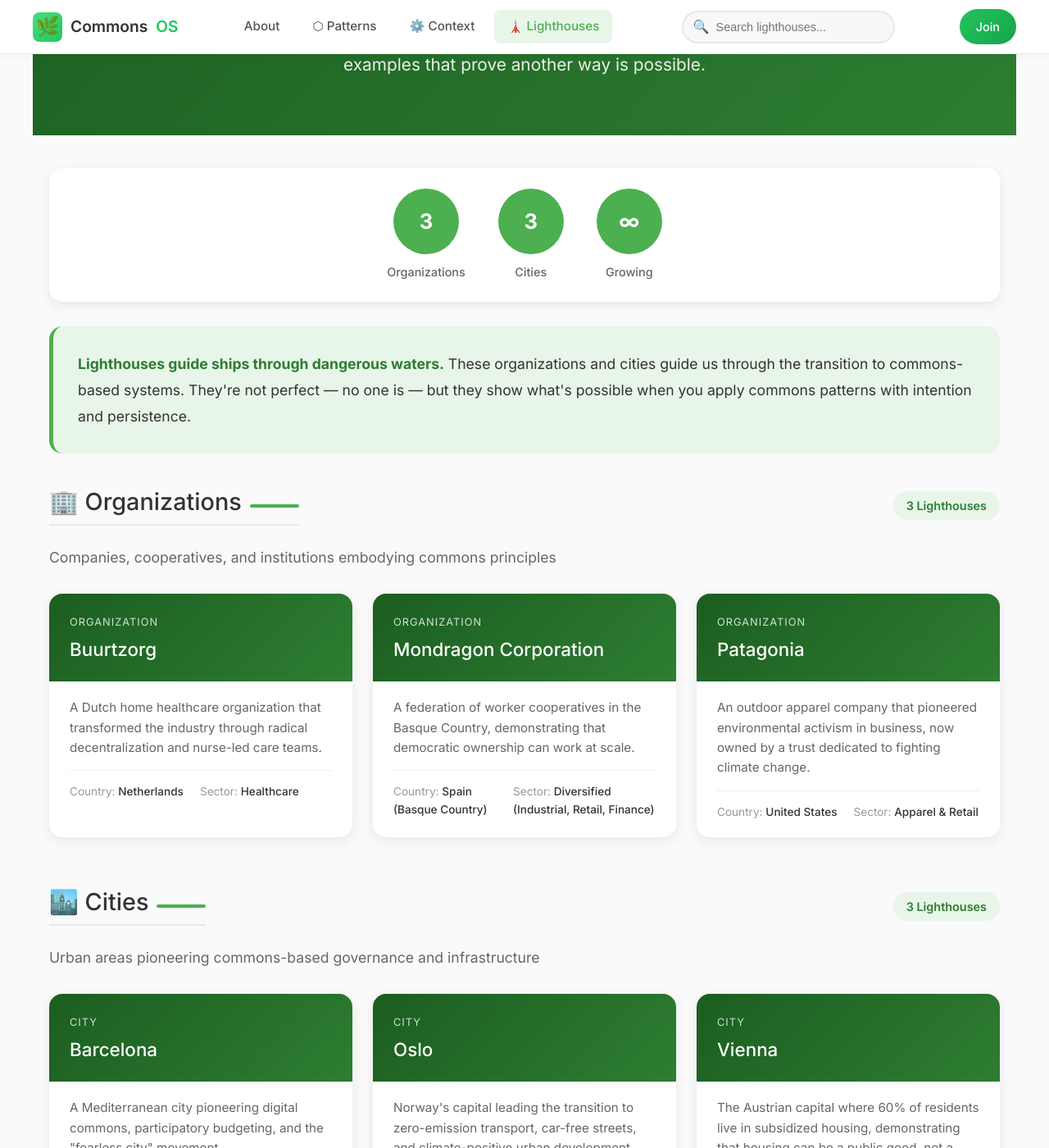
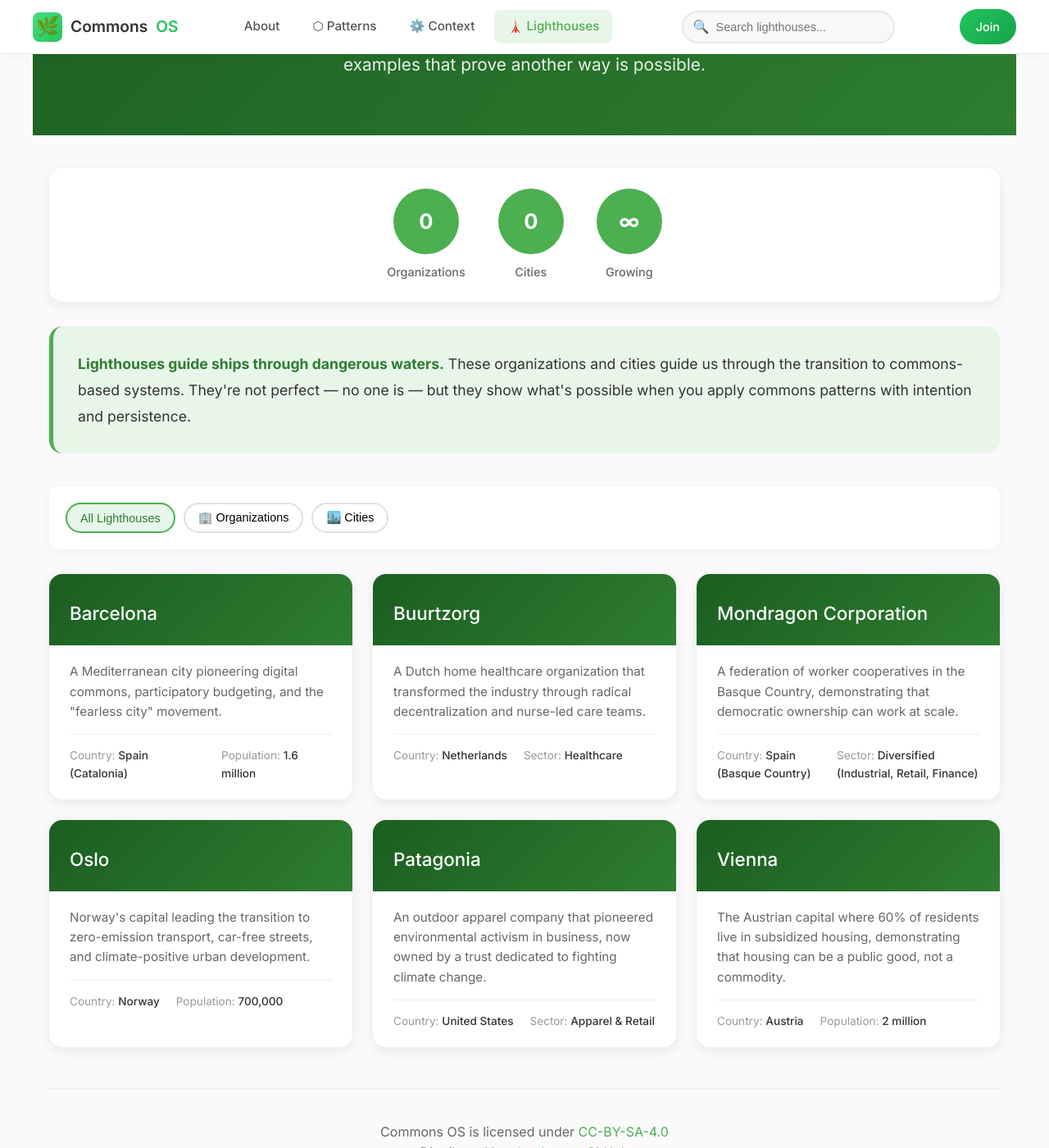
Before and after one commit to Commons-OS/lighthouses, a Jekyll site: the page built from index.html, in a window 1280 px wide and 1400 px high, scrolled down 303 px. Shown: the whole window at 82% size. Built offline with Jekyll 4.4.1, drawn with Linux system fonts in a browser that asks for light colours; comment, search, counter and statistics services are not loaded; some of the changed text lies outside the part shown.

Commit message:
Flatten lighthouses: merge organizations and cities into single _lighthouses collection
- Merged all lighthouses into single _lighthouses collection
- Updated _config.yml to use single collection with /:name/ permalink
- Updated search-index.json with flat URLs
- Updated index.html to use type filtering
- URLs now: /lighthouses/{slug}/ instead of /lighthouses/{type}/{slug}/

```diff
--- a/_config.yml
+++ b/_config.yml
@@ -1,44 +1,37 @@
+# Commons OS Lighthouse Engine - Jekyll Configuration
 title: Commons OS Lighthouse Engine
 description: Organizations and cities leading the way in commons
 url: "https://commons-os.github.io"
 baseurl: "/lighthouses"
 
+# Repository info
+repository: commons-os/lighthouses
+
+# Attribution
+author:
+  name: cloudsters
+  url: https://cloudsters.net
+
 # Build settings
 markdown: kramdown
 highlighter: rouge
 
-# Collections
+# Single flat collection for all lighthouses
 collections:
-  organizations:
+  lighthouses:
     output: true
-    permalink: /:collection/:slug/
-  cities:
-    output: true
-    permalink: /:collection/:slug/
+    permalink: /:name/
 
-# Defaults
+# Default front matter for lighthouses
 defaults:
   - scope:
       path: ""
-      type: "organizations"
+      type: "lighthouses"
     values:
       layout: "lighthouse"
-      category: "organization"
-  - scope:
-      path: ""
-      type: "cities"
-    values:
-      layout: "lighthouse"
-      category: "city"
-  - scope:
-      path: ""
-    values:
-      layout: "default"
 
 # Exclude from build
 exclude:
-  - README.md
-  - LICENSE
   - Gemfile
   - Gemfile.lock
   - node_modules
--- a/index.html
+++ b/index.html
@@ -20,26 +20,10 @@
     margin: -40px -20px 40px -20px;
   }
 
-  .hero .icon {
-    font-size: 4em;
-    margin-bottom: 20px;
-  }
+  .hero .icon { font-size: 4em; margin-bottom: 20px; }
+  .hero h1 { font-size: 2.8em; margin: 0 0 15px 0; font-weight: 300; }
+  .hero .tagline { font-size: 1.3em; color: rgba(255,255,255,0.9); max-width: 700px; margin: 0 auto; line-height: 1.6; }
 
-  .hero h1 {
-    font-size: 2.8em;
-    margin: 0 0 15px 0;
-    font-weight: 300;
-  }
-
-  .hero .tagline {
-    font-size: 1.3em;
-    color: rgba(255,255,255,0.9);
-    max-width: 700px;
-    margin: 0 auto;
-    line-height: 1.6;
-  }
-
-  /* Stats Bar */
   .stats-bar {
     display: flex;
     justify-content: center;
@@ -52,77 +36,51 @@
     box-shadow: 0 4px 15px rgba(0,0,0,0.08);
   }
 
-  .stat {
-    text-align: center;
+  .stat { text-align: center; }
+  .stat .circle {
+    width: 80px; height: 80px; border-radius: 50%;
+    display: flex; align-items: center; justify-content: center;
+    margin: 0 auto 10px; font-size: 1.6em; font-weight: 700;
+    color: white; background: var(--lighthouse-green);
+  }
+  .stat .label { color: var(--text-muted); font-size: 0.9em; font-weight: 500; }
+
+  .filter-bar {
+    display: flex;
+    gap: 10px;
+    flex-wrap: wrap;
+    margin-bottom: 30px;
+    padding: 20px;
+    background: #fff;
+    border-radius: 12px;
+    box-shadow: 0 2px 10px rgba(0,0,0,0.05);
   }
 
-  .stat .circle {
-    width: 80px;
-    height: 80px;
-    border-radius: 50%;
-    display: flex;
-    align-items: center;
-    justify-content: center;
-    margin: 0 auto 10px;
-    font-size: 1.6em;
-    font-weight: 700;
-    color: white;
-    background: var(--lighthouse-green);
+  .filter-btn {
+    padding: 8px 16px;
+    border: 2px solid #e0e0e0;
+    border-radius: 20px;
+    background: white;
+    cursor: pointer;
+    font-size: 0.9em;
+    transition: all 0.2s ease;
   }
 
-  .stat .label {
-    color: var(--text-muted);
-    font-size: 0.9em;
-    font-weight: 500;
+  .filter-btn:hover, .filter-btn.active {
+    border-color: var(--lighthouse-green);
+    background: var(--lighthouse-light);
+    color: var(--lighthouse-dark);
   }
 
-  .section {
-    margin-bottom: 60px;
+  .intro-box {
+    background: var(--lighthouse-light);
+    border-radius: 16px;
+    padding: 30px;
+    margin-bottom: 40px;
+    border-left: 5px solid var(--lighthouse-green);
   }
-
-  .section-header {
-    display: flex;
-    justify-content: space-between;
-    align-items: center;
-    margin-bottom: 25px;
-    flex-wrap: wrap;
-    gap: 15px;
-  }
-
-  .section-header h2 {
-    font-size: 1.8em;
-    color: var(--text-dark);
-    margin: 0;
-    font-weight: 500;
-    display: flex;
-    align-items: center;
-    gap: 10px;
-  }
-
-  .section-header h2::after {
-    content: '';
-    display: block;
-    width: 60px;
-    height: 4px;
-    background: var(--lighthouse-green);
-    margin-top: 10px;
-    border-radius: 2px;
-  }
-
-  .section-header .count-badge {
-    background: var(--lighthouse-light);
-    color: var(--lighthouse-dark);
-    padding: 6px 16px;
-    border-radius: 20px;
-    font-size: 0.9em;
-    font-weight: 600;
-  }
-
-  .section .subtitle {
-    color: var(--text-muted);
-    font-size: 1.1em;
-    margin-bottom: 30px;
-  }
+  .intro-box p { margin: 0; font-size: 1.1em; line-height: 1.8; color: var(--text-dark); }
+  .intro-box strong { color: var(--lighthouse-dark); }
 
   .lighthouse-grid {
     display: grid;
@@ -160,22 +118,10 @@
     margin-bottom: 8px;
   }
 
-  .lighthouse-card .card-header h3 {
-    margin: 0;
-    font-size: 1.4em;
-    font-weight: 500;
-  }
+  .lighthouse-card .card-header h3 { margin: 0; font-size: 1.4em; font-weight: 500; }
 
-  .lighthouse-card .card-body {
-    padding: 20px 25px;
-  }
-
-  .lighthouse-card .card-body p {
-    color: var(--text-muted);
-    font-size: 0.95em;
-    line-height: 1.6;
-    margin: 0 0 15px 0;
-  }
+  .lighthouse-card .card-body { padding: 20px 25px; }
+  .lighthouse-card .card-body p { color: var(--text-muted); font-size: 0.95em; line-height: 1.6; margin: 0 0 15px 0; }
 
   .lighthouse-card .card-meta {
     display: flex;
@@ -184,73 +130,10 @@
     border-top: 1px solid #eee;
   }
 
-  .lighthouse-card .meta-item {
-    font-size: 0.85em;
-  }
+  .lighthouse-card .meta-item { font-size: 0.85em; }
+  .lighthouse-card .meta-item .label { color: #999; }
+  .lighthouse-card .meta-item .value { color: var(--text-dark); font-weight: 500; }
 
-  .lighthouse-card .meta-item .label {
-    color: #999;
-  }
-
-  .lighthouse-card .meta-item .value {
-    color: var(--text-dark);
-    font-weight: 500;
-  }
-
-  .intro-box {
-    background: var(--lighthouse-light);
-    border-radius: 16px;
-    padding: 30px;
-    margin-bottom: 40px;
-    border-left: 5px solid var(--lighthouse-green);
-  }
-
-  .intro-box p {
-    margin: 0;
-    font-size: 1.1em;
-    line-height: 1.8;
-    color: var(--text-dark);
-  }
-
-  .intro-box strong {
-    color: var(--lighthouse-dark);
-  }
-
-  .cta-section {
-    background: linear-gradient(135deg, #f5f5f5 0%, #e8e8e8 100%);
-    border-radius: 16px;
-    padding: 40px;
-    text-align: center;
-    margin-top: 40px;
-  }
-
-  .cta-section h3 {
-    margin: 0 0 15px 0;
-    color: var(--text-dark);
-  }
-
-  .cta-section p {
-    color: var(--text-muted);
-    margin-bottom: 25px;
-  }
-
-  .cta-section a {
-    display: inline-block;
-    padding: 14px 32px;
-    background: var(--lighthouse-green);
-    color: white;
-    text-decoration: none;
-    border-radius: 30px;
-    font-weight: 500;
-    transition: all 0.3s ease;
-  }
-
-  .cta-section a:hover {
-    background: var(--lighthouse-dark);
-    transform: translateY(-2px);
-  }
-
-  /* Footer */
   .home-footer {
     text-align: center;
     padding: 40px 20px;
@@ -258,15 +141,8 @@
     border-top: 1px solid #eee;
     margin-top: 50px;
   }
-
-  .home-footer a {
-    color: var(--lighthouse-green);
-    text-decoration: none;
-  }
-
-  .home-footer a:hover {
-    text-decoration: underline;
-  }
+  .home-footer a { color: var(--lighthouse-green); text-decoration: none; }
+  .home-footer a:hover { text-decoration: underline; }
 </style>
 
 <div class="hero">
@@ -275,14 +151,16 @@
   <p class="tagline">Organizations and cities leading the way in commons. Real-world examples that prove another way is possible.</p>
 </div>
 
-<!-- Stats Bar -->
+{% assign orgs = site.lighthouses | where: "type", "organization" %}
+{% assign cities = site.lighthouses | where: "type", "city" %}
+
 <div class="stats-bar">
   <div class="stat">
-    <div class="circle">{{ site.organizations | size }}</div>
+    <div class="circle">{{ orgs | size }}</div>
     <div class="label">Organizations</div>
   </div>
   <div class="stat">
-    <div class="circle">{{ site.cities | size }}</div>
+    <div class="circle">{{ cities | size }}</div>
     <div class="label">Cities</div>
   </div>
   <div class="stat">
@@ -297,33 +175,38 @@
   </p>
 </div>
 
-<div class="section">
-  <div class="section-header">
-    <h2>🏢 Organizations</h2>
-    <span class="count-badge">{{ site.organizations | size }} Lighthouses</span>
+<div class="filter-bar">
+  <button class="filter-btn active" data-filter="all">All Lighthouses</button>
+  <button class="filter-btn" data-filter="organization">🏢 Organizations</button>
+  <button class="filter-btn" data-filter="city">🏙️ Cities</button>
 </div>
-  <p class="subtitle">Companies, cooperatives, and institutions embodying commons principles</p>
 
-  <div class="lighthouse-grid">
-    {% for org in site.organizations %}
-    <a href="{{ site.baseurl }}{{ org.url }}" class="lighthouse-card">
+<div class="lighthouse-grid" id="lighthouses-container">
+  {% for lighthouse in site.lighthouses %}
+  <a href="{{ site.baseurl }}{{ lighthouse.url }}" class="lighthouse-card" data-type="{{ lighthouse.type }}">
     <div class="card-header">
-        <div class="category">Organization</div>
-        <h3>{{ org.title }}</h3>
+      <div class="category">{{ lighthouse.type | capitalize }}</div>
+      <h3>{{ lighthouse.title }}</h3>
     </div>
     <div class="card-body">
-        <p>{{ org.description }}</p>
+      <p>{{ lighthouse.description }}</p>
       <div class="card-meta">
-          {% if org.country %}
+        {% if lighthouse.country %}
         <div class="meta-item">
           <span class="label">Country:</span>
-            <span class="value">{{ org.country }}</span>
+          <span class="value">{{ lighthouse.country }}</span>
         </div>
         {% endif %}
-          {% if org.sector %}
+        {% if lighthouse.sector %}
         <div class="meta-item">
           <span class="label">Sector:</span>
-            <span class="value">{{ org.sector }}</span>
+          <span class="value">{{ lighthouse.sector }}</span>
+        </div>
+        {% endif %}
+        {% if lighthouse.population %}
+        <div class="meta-item">
+          <span class="label">Population:</span>
+          <span class="value">{{ lighthouse.population }}</span>
         </div>
         {% endif %}
       </div>
@@ -331,51 +214,7 @@
   </a>
   {% endfor %}
 </div>
-</div>
 
-<div class="section">
-  <div class="section-header">
-    <h2>🏙️ Cities</h2>
-    <span class="count-badge">{{ site.cities | size }} Lighthouses</span>
-  </div>
-  <p class="subtitle">Urban areas pioneering commons-based governance and infrastructure</p>
-
-  <div class="lighthouse-grid">
-    {% for city in site.cities %}
-    <a href="{{ site.baseurl }}{{ city.url }}" class="lighthouse-card">
-      <div class="card-header">
-        <div class="category">City</div>
-        <h3>{{ city.title }}</h3>
-      </div>
-      <div class="card-body">
-        <p>{{ city.description }}</p>
-        <div class="card-meta">
-          {% if city.country %}
-          <div class="meta-item">
-            <span class="label">Country:</span>
-            <span class="value">{{ city.country }}</span>
-          </div>
-          {% endif %}
-          {% if city.population %}
-          <div class="meta-item">
-            <span class="label">Population:</span>
-            <span class="value">{{ city.population }}</span>
-          </div>
-          {% endif %}
-        </div>
-      </div>
-    </a>
-    {% endfor %}
-  </div>
-</div>
-
-<div class="cta-section">
-  <h3>Know a Lighthouse?</h3>
-  <p>Help us document organizations and cities that embody commons patterns.</p>
-  <a href="https://github.com/Commons-OS/lighthouses/issues/new?template=suggest-lighthouse.md&title=[Lighthouse Suggestion]" target="_blank">Suggest a Lighthouse</a>
-</div>
-
-<!-- Footer -->
 <div class="home-footer">
   <p>
     Commons OS is licensed under <a href="https://creativecommons.org/licenses/by-sa/4.0/" target="_blank">CC-BY-SA-4.0</a><br>
@@ -383,3 +222,21 @@
     <a href="https://github.com/Commons-OS" target="_blank">GitHub</a>
   </p>
 </div>
+
+<script>
+document.querySelectorAll('.filter-btn').forEach(btn => {
+  btn.addEventListener('click', () => {
+    document.querySelectorAll('.filter-btn').forEach(b => b.classList.remove('active'));
+    btn.classList.add('active');
+
+    const filter = btn.dataset.filter;
+    document.querySelectorAll('.lighthouse-card').forEach(card => {
+      if (filter === 'all' || card.dataset.type === filter) {
+        card.style.display = 'block';
+      } else {
+        card.style.display = 'none';
+      }
+    });
+  });
+});
+</script>
--- a/search-index.json
+++ b/search-index.json
@@ -1,19 +1,44 @@
----
-layout: null
----
 [
-{% assign all_lighthouses = site.organizations | concat: site.cities %}
-{% for item in all_lighthouses %}
   {
-    "title": {{ item.title | jsonify }},
-    "url": "{{ item.url }}",
-    "description": {{ item.description | jsonify }},
-    "category": {{ item.category | jsonify }},
-    "country": {{ item.country | jsonify }},
-    "sector": {{ item.sector | default: "" | jsonify }},
-    "population": {{ item.population | default: "" | jsonify }},
-    "tags": {{ item.tags | default: "" | jsonify }},
-    "patterns_used": {{ item.patterns_used | default: "" | jsonify }}
-  }{% unless forloop.last %},{% endunless %}
-{% endfor %}
+    "title": "Buurtzorg",
+    "url": "/lighthouses/buurtzorg/",
+    "type": "lighthouse",
+    "category": "organization",
+    "tags": ["healthcare", "netherlands", "self-management"]
+  },
+  {
+    "title": "Patagonia",
+    "url": "/lighthouses/patagonia/",
+    "type": "lighthouse",
+    "category": "organization",
+    "tags": ["retail", "usa", "purpose-driven"]
+  },
+  {
+    "title": "Mondragon",
+    "url": "/lighthouses/mondragon/",
+    "type": "lighthouse",
+    "category": "organization",
+    "tags": ["cooperative", "spain", "worker-owned"]
+  },
+  {
+    "title": "Vienna",
+    "url": "/lighthouses/vienna/",
+    "type": "lighthouse",
+    "category": "city",
+    "tags": ["housing", "austria", "social-housing"]
+  },
+  {
+    "title": "Barcelona",
+    "url": "/lighthouses/barcelona/",
+    "type": "lighthouse",
+    "category": "city",
+    "tags": ["digital", "spain", "participatory"]
+  },
+  {
+    "title": "Oslo",
+    "url": "/lighthouses/oslo/",
+    "type": "lighthouse",
+    "category": "city",
+    "tags": ["climate", "norway", "sustainability"]
+  }
 ]
```
Also changed, not shown: _lighthouses/barcelona.md (renamed from _cities/barcelona.md), _lighthouses/buurtzorg.md (renamed from _organizations/buurtzorg.md), _lighthouses/mondragon.md (renamed from _organizations/mondragon.md), _lighthouses/oslo.md (renamed from _cities/oslo.md), _lighthouses/patagonia.md (renamed from _organizations/patagonia.md), _lighthouses/vienna.md (renamed from _cities/vienna.md). Lines whose indentation alone changed are shown as unchanged.
